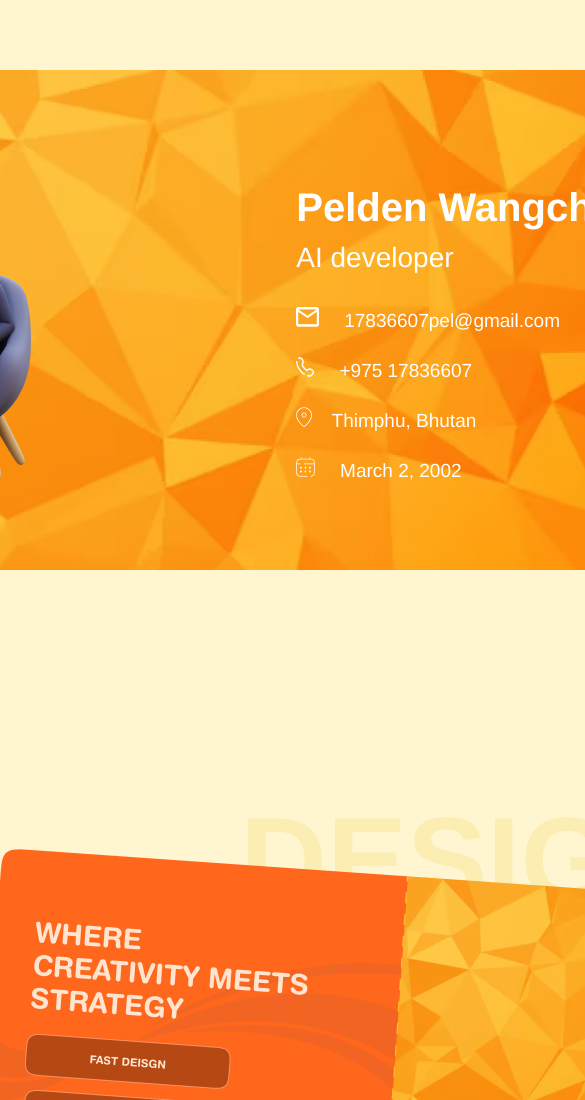
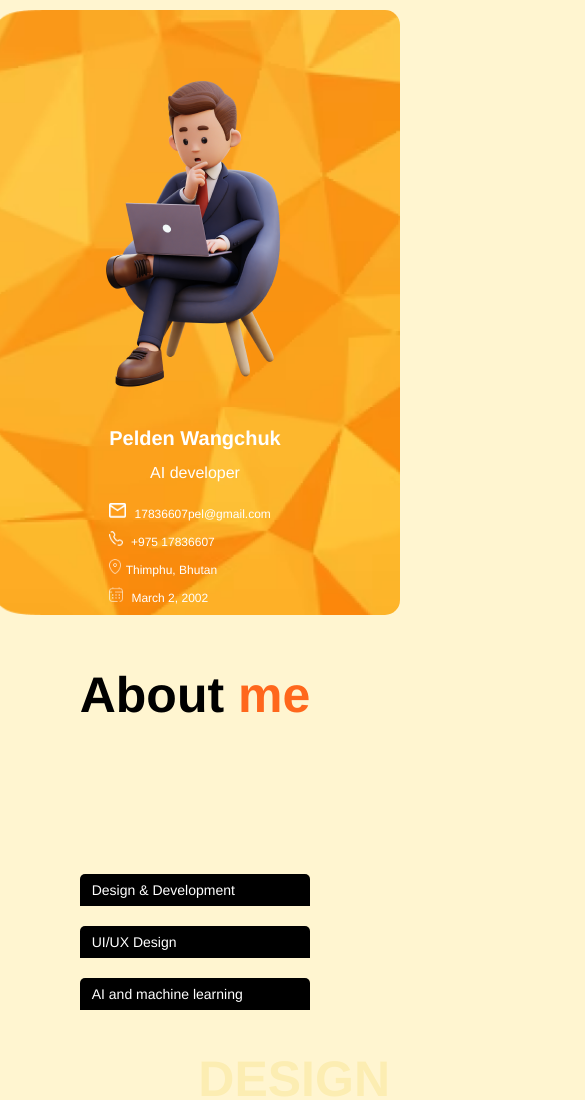
Before and after one commit to PeldenWangchuk02/pelden.github.io, a plain HTML site: page index.html in a window 390 px wide. Shown: the top 1100 px of the page, 585 px wide, since content can reach past the window. Drawn offline with Linux system fonts and the light colour scheme.

Commit message:
new code3

```diff
--- a/style.css
+++ b/style.css
@@ -136,3 +136,185 @@ h2 {
     font-size: 18px;
     color: #6A6A6A;
 }
+
+
+
+
+
+/* Responsive Design with Enhanced Media Queries */
+@media (max-width: 1200px) {
+    .container {
+      margin: 30px;
+      height: auto;
+      width: 100%;
+      flex-direction: column; /* Stack items vertically */
+      padding: 20px;
+      border-radius: 25px;
+    }
+
+    .container-right .details h1 {
+      font-size: 28px; /* Smaller font size for smaller screens */
+      text-align: center; /* Center-align text for better readability */
+    }
+
+    .container-right .details p {
+      font-size: 20px;
+      margin-top: 10px;
+      text-align: center;
+    }
+
+    .container-right .information li {
+      font-size: 16px;
+      margin-top: 15px;
+    }
+
+    .container-right .information li img {
+      height: 18px;
+      margin-right: 10px;
+    }
+
+    .about {
+      flex-direction: column;
+      align-items: center;
+      margin-bottom: 20px;
+    }
+
+    .about .about-right p {
+      font-size: 80px;
+      margin-top: 50px;
+      text-align: center;
+    }
+
+    .about .about-right img {
+      margin-top: -100px;
+      width: 90%;
+      align-self: center;
+    }
+
+    h2 {
+      font-size: 80px;
+      margin-bottom: 300px;
+      text-align: center;
+    }
+  }
+
+  @media (max-width: 768px) {
+    .container {
+      margin: 20px;
+      padding: 15px;
+      height: auto;
+      width: 100%;
+      flex-direction: column;
+      align-items: center; /* Center-align items */
+      border-radius: 20px;
+    }
+
+    .container-right .details h1 {
+      font-size: 24px;
+      text-align: center;
+    }
+
+    .container-right .details p {
+      font-size: 18px;
+      text-align: center;
+      margin-top: 5px;
+    }
+
+    .container-right .information li {
+      font-size: 14px;
+      margin-top: 10px;
+    }
+
+    .about .about-right p {
+      font-size: 60px;
+      margin-top: 40px;
+      text-align: center;
+    }
+
+    .about .about-right img {
+      margin-top: -80px;
+      width: 100%;
+    }
+
+    h2 {
+      font-size: 60px;
+      margin-bottom: 200px;
+      text-align: center;
+    }
+
+    .collapsible-btn {
+      font-size: 16px;
+      padding: 10px 15px;
+    }
+
+    .collapsible-content {
+      font-size: 14px;
+      padding: 8px 15px;
+    }
+  }
+
+  @media (max-width: 480px) {
+    .container {
+      margin: 10px;
+      padding: 10px;
+      height: auto;
+      width: 100%;
+      flex-direction: column;
+      align-items: center;
+      border-radius: 15px;
+    }
+
+    .container-right .details h1 {
+      font-size: 20px;
+      text-align: center;
+    }
+
+    .container-right .details p {
+      font-size: 16px;
+      text-align: center;
+      margin-top: 5px;
+    }
+
+    .container-right .information li {
+      font-size: 12px;
+      margin-top: 5px;
+    }
+
+    .container-right .information li img {
+      height: 15px;
+      margin-right: 5px;
+    }
+
+    .about {
+      flex-direction: column;
+      align-items: center;
+      margin-bottom: 10px;
+    }
+
+    .about .about-right p {
+      font-size: 50px;
+      margin-top: 20px;
+      text-align: center;
+    }
+
+    .about .about-right img {
+      margin-top: -50px;
+      width: 90%;
+    }
+
+    h2 {
+      font-size: 50px;
+      margin-bottom: 150px;
+      text-align: center;
+    }
+
+    .collapsible-btn {
+      font-size: 14px;
+      padding: 8px 12px;
+    }
+
+    .collapsible-content {
+      font-size: 12px;
+      padding: 5px 10px;
+    }
+  }
```
